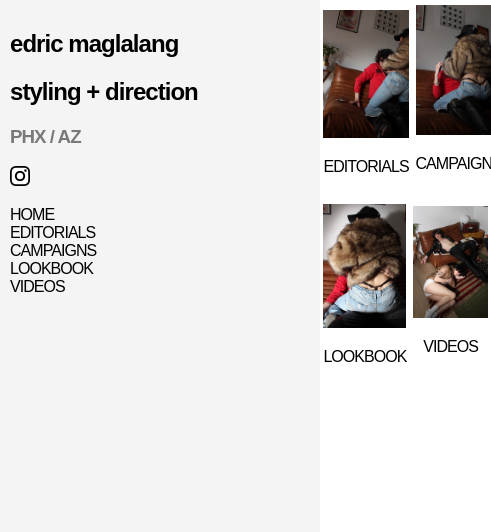
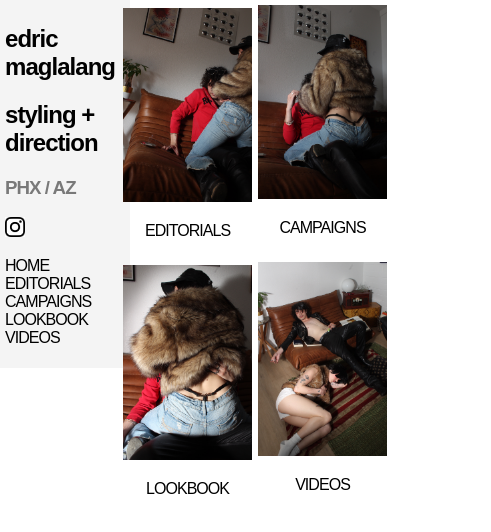
Before and after one commit to veldtssong/veldtssong.github.io, a plain HTML site: page index.html in a window 390 px wide. Shown: the whole page, 491 px wide, since content can reach past the window. Drawn offline with Linux system fonts and the light colour scheme.

Commit message:
mobile friendly?

```diff
--- a/index.html
+++ b/index.html
@@ -7,22 +7,7 @@
     <link rel="stylesheet" href="styles.css"> <!-- Link to your external CSS file -->
 </head>
 <body>
-    <div class="navbar">
-        <h2>edric maglalang</h2>
-        <h2>styling + direction</h2>
-        <h3>PHX / AZ</h3>
-        <a href="https://www.instagram.com/veldts_song/">
-            <img class="instagram-logo" src="Edric\instagram_logo.png" alt="Instagram Logo">
-
-        </a>
-        <ul>
-            <li><a href="index.html">HOME</a></li>
-            <li><a href="editorials.html">EDITORIALS</a></li>
-            <li><a href="campaigns.html">CAMPAIGNS</a></li>
-            <li><a href="lookbook.html">LOOKBOOK</a></li>
-            <li><a href="vid.html">VIDEOS</a></li>
-        </ul>
-    </div>
+    <div id="navbar-placeholder"></div> <!-- Placeholder for the navbar -->
     <div class="content">
         <div class="grid-container">
             <div class="row">
@@ -55,5 +40,15 @@
             </div>
         </div>
     </div>
+    <script>
+        // JavaScript to load the navbar
+        document.addEventListener("DOMContentLoaded", function() {
+            fetch("navbar.html")
+                .then(response => response.text())
+                .then(data => {
+                    document.getElementById("navbar-placeholder").innerHTML = data;
+                });
+        });
+    </script>
 </body>
 </html>
--- /dev/null
+++ b/navbar.html
@@ -0,0 +1,16 @@
+<!-- navbar.html -->
+<div class="navbar">
+    <h2>edric maglalang</h2>
+    <h2>styling + direction</h2>
+    <h3>PHX / AZ</h3>
+    <a href="https://www.instagram.com/veldts_song/">
+        <img class="instagram-logo" src="Edric/instagram_logo.png" alt="Instagram Logo">
+    </a>
+    <ul>
+        <li><a href="index.html">HOME</a></li>
+        <li><a href="editorials.html">EDITORIALS</a></li>
+        <li><a href="campaigns.html">CAMPAIGNS</a></li>
+        <li><a href="lookbook.html">LOOKBOOK</a></li>
+        <li><a href="vid.html">VIDEOS</a></li>
+    </ul>
+</div>
--- a/styles.css
+++ b/styles.css
@@ -77,10 +77,13 @@ img {
 .grid-item:nth-child(odd) img {
     margin-top: 30%; /* Set the top margin to 30% of the image width */
 }
-/* Media Queries for mobile */
+/* Media Queries for tablets and smaller screens */
 @media (max-width: 768px) {
     .navbar {
         padding: 10px; /* Reduce padding for smaller screens */
+        min-width: 100%; /* Ensure navbar takes full width */
+        max-width: 100%;
+        width: 100%;
     }
 
     .grid-item {
@@ -93,3 +96,19 @@ img {
         margin-top: 10%; /* Reduce top margin for smaller screens */
     }
 }
+
+/* Media Queries for very small screens (mobile devices) */
+@media (max-width: 480px) {
+    .navbar {
+        padding: 5px; /* Further reduce padding for very small screens */
+    }
+
+    .grid-item {
+        margin: 0.5%; /* Further reduce margins for very small screens */
+        margin-left: 1%;
+        margin-right: 1%;
+    }
+
+    .grid-item:nth-child(odd) img {
+        margin-top: 5%; /* Further reduce top margin for very small screens */
+    }
```
Also changed, not shown: campaigns.html (+11 -16 lines), editorials.html (+11 -16 lines), lookbook.html (+11 -16 lines), vid.html (+11 -16 lines).
